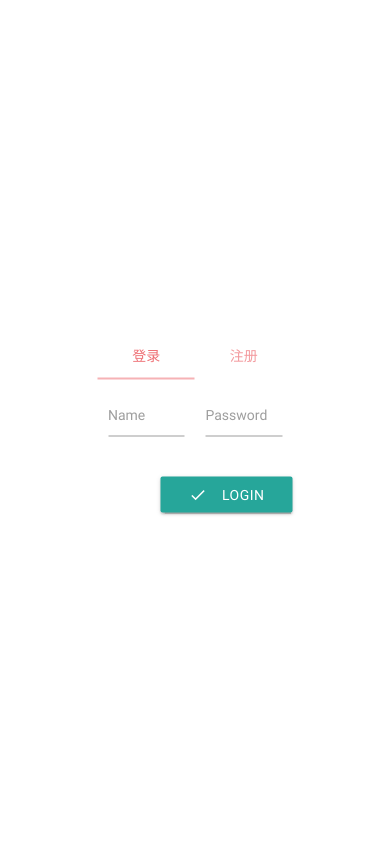
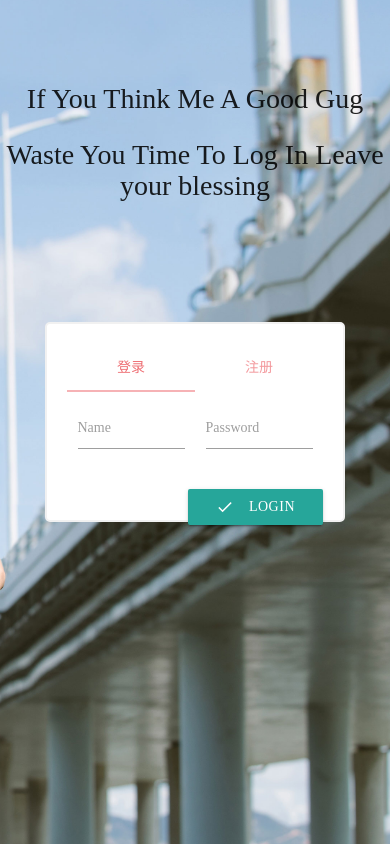
Before and after one commit to so-hard/message-board, a PHP site: page /login.html in a window 390 px wide. Run offline with PHP 8.4, Linux system fonts and the light colour scheme; some libraries are stand-ins or nearby versions.

Commit message:
docs:优化js代码结构+登录页面

```diff
--- a/css/login.css
+++ b/css/login.css
@@ -1,12 +1,46 @@
+html{
+    font-family: Light;
+}
+
 main {
     height: 100vh;
     width: 100vw;
     position: relative;
+    background: url(../img/login-Background.jpg);
+    background-position: 80%, 50%;
+    background-size: 1536px 1000px;
+
+}
+
+.wrap-word h1{
+    margin: 0;
 }
 
 main .wrap {
+    /* width: 360px; */
+    padding: 20px 20px;
+    background: #fff;
     position: absolute;
-    left: 50%;
+    left: 70%;
     top: 50%;
     transform: translate(-50%,-50%);
+    border: 2px solid #f1f1f1;
+    border-radius: 5px;
 }
+
+@media screen and (max-width:600px) {
+    main .wrap{
+        left: 50%;
+        top: 50%;
+        width: 300px;
+        height: 200px;
+    }
+    h1 , h2 {
+        font-size: 2rem;
+    }
+
+    .wrap-word {
+        position: relative;
+        top: 10%;
+    }
+}
--- a/index.html
+++ b/index.html
@@ -91,5 +91,4 @@
 <script>
     // $(".button-collapse").sideNav();
 </script>
-
 </html>
--- a/login.html
+++ b/login.html
@@ -13,7 +13,12 @@
 
 <body>
     <main>
-        <d  iv class="wrap ">
+        <div class="wrap-word">
+                <!-- <h1>Hi If You kown me</h1> -->
+                <h1 class="center ">If You Think Me A Good Gug</h1>
+                <h2 class="center ">Waste You Time To Log In Leave your blessing</h2>
+        </div>
+        <div  class="wrap hoverable">
             <ul id="tabs-swipe-demo" class="tabs">
                 <li class="tab col s9">
                     <a class="active" href="#test-swipe-1">登录</a>
```
Also changed, not shown: js/index.js (+15 -13 lines), js/login.js (+59 -42 lines), img/login-Background.jpg (added), img/one.jpg (deleted), readme.md.
